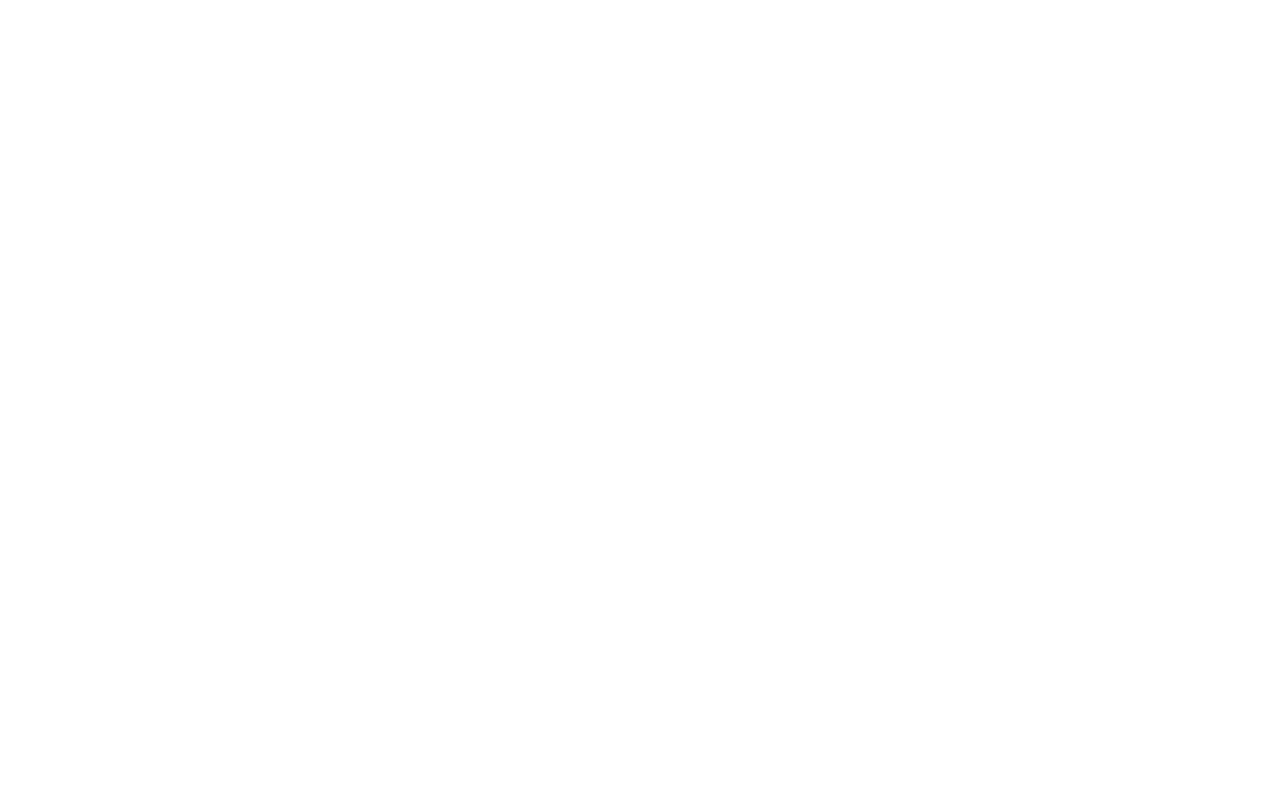
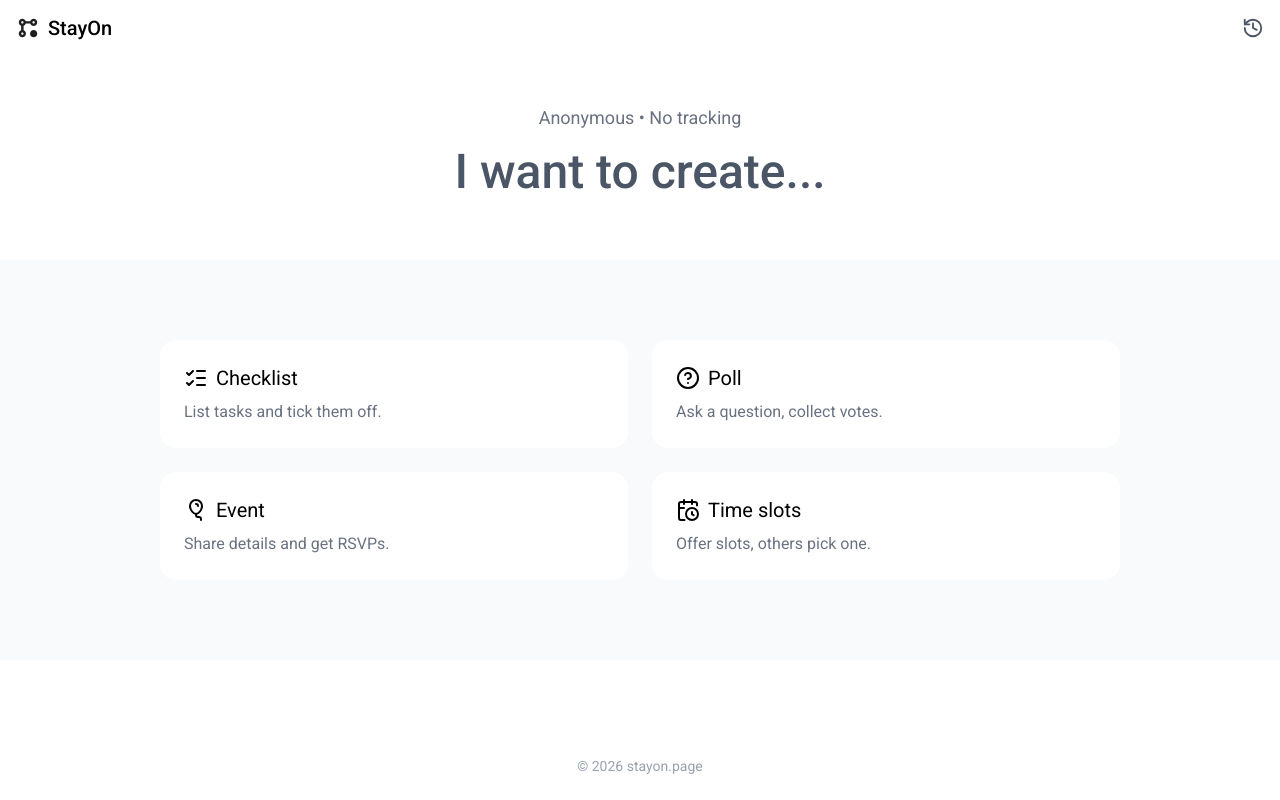
Before and after one commit to hanlogy/stayon.page, a Next.js app: page / in a window 1280 px wide. Built offline with nearby package versions, Linux system fonts and the light colour scheme.

Commit message:
Try to create landing page etc

```diff
--- /dev/null
+++ b/app/(home)/components/CreateCards.tsx
@@ -0,0 +1,61 @@
+import clsx from 'clsx';
+import {
+  BalloonIcon,
+  CalendarClockIcon,
+  CircleQuestionMarkIcon,
+  ListChecksIcon,
+} from 'lucide-react';
+import Link from 'next/link';
+
+const options = [
+  {
+    name: 'Checklist',
+    icon: <ListChecksIcon />,
+    description: 'List tasks and tick them off.',
+    path: 'checklist',
+  },
+  {
+    name: 'Poll',
+    icon: <CircleQuestionMarkIcon />,
+    description: 'Ask a question, collect votes.',
+    path: 'poll',
+  },
+  {
+    name: 'Event',
+    icon: <BalloonIcon />,
+    description: 'Share details and get RSVPs.',
+    path: 'event',
+  },
+  {
+    name: 'Time slots',
+    icon: <CalendarClockIcon />,
+    description: 'Offer slots, others pick one.',
+    path: 'time-slots',
+  },
+] as const;
+
+export function CreateCards() {
+  return (
+    <>
+      {options.map(({ name, description, path, icon }) => {
+        return (
+          <Link
+            href={`/editor/${path}`}
+            key={path}
+            className={clsx(
+              'block rounded-2xl bg-white p-4 transition lg:p-6',
+              'hover:shadow-lg hover:shadow-gray-100',
+              'active:shadow-lg active:shadow-gray-100'
+            )}
+          >
+            <div className="mb-2 flex items-center space-x-2">
+              {icon}
+              <h3 className="text-xl">{name}</h3>
+            </div>
+            <p className="text-gray-500">{description}</p>
+          </Link>
+        );
+      })}
+    </>
+  );
+}
--- /dev/null
+++ b/app/(home)/components/header.tsx
@@ -0,0 +1,21 @@
+import { HistoryIcon } from 'lucide-react';
+import Image from 'next/image';
+import Link from 'next/link';
+import logo from '@/public/logo.svg';
+
+export function Header() {
+  return (
+    <>
+      <header className="fixed top-0 right-0 left-0 flex h-14 items-center justify-between bg-white px-4">
+        <div className="flex items-center">
+          <Image className="mr-2 h-6 w-6" src={logo} alt="logo" />
+          <div className="text-xl font-medium">StayOn</div>
+        </div>
+        <Link href="/history">
+          <HistoryIcon className="text-gray-600" size={22} />
+        </Link>
+      </header>
+      <div className="h-14"></div>
+    </>
+  );
+}
--- /dev/null
+++ b/app/(home)/page.tsx
@@ -0,0 +1,33 @@
+import clsx from 'clsx';
+import { CreateCards } from './components/CreateCards';
+import { Header } from './components/header';
+
+export default function HomePage() {
+  return (
+    <>
+      <Header />
+      <main className="">
+        <div className="mt-8 mb-10 text-center md:mt-10 md:mb-12 lg:mt-12 lg:mb-16">
+          <div className="mb-2 text-gray-500 lg:mb-4 lg:text-lg">
+            Anonymous • No tracking
+          </div>
+          <h2 className="text-3xl font-medium text-gray-600 md:text-4xl lg:text-5xl">
+            I want to create...
+          </h2>
+        </div>
+        <div className="bg-gray-50">
+          <div
+            className={clsx(
+              'mx-auto grid max-w-5xl grid-cols-1 gap-4 px-4 py-8',
+              'sm:grid-cols-2 sm:px-8 sm:py-10',
+              'md:py-14',
+              'lg:gap-6 lg:py-20'
+            )}
+          >
+            <CreateCards />
+          </div>
+        </div>
+      </main>
+    </>
+  );
+}
--- /dev/null
+++ b/app/editor/checklist/page.tsx
@@ -0,0 +1 @@
+export default function ChecklistEditorPage() {}
--- /dev/null
+++ b/app/editor/layout.tsx
@@ -0,0 +1,13 @@
+import { XIcon } from 'lucide-react';
+import Link from 'next/link';
+
+export default function EditorLayout({ children }: LayoutProps<'/editor'>) {
+  return (
+    <>
+      <Link href="/" replace className="fixed top-2 right-2 p-2">
+        <XIcon />
+      </Link>
+      <div className="mx-auto max-w-2xl">{children}</div>
+    </>
+  );
+}
--- a/app/layout.tsx
+++ b/app/layout.tsx
@@ -19,8 +19,22 @@ export const metadata: Metadata = {
 export default function RootLayout({ children }: LayoutProps<'/'>) {
   return (
     <html lang="en">
-      <body className={clsx(robotoSans.variable, 'font-sans', 'antialiased')}>
-        {children}
+      <body
+        className={clsx(
+          robotoSans.variable,
+          'font-sans',
+          'antialiased',
+          'min-h-dvh',
+          'flex',
+          'flex-col'
+        )}
+      >
+        <div className="flex-1">{children}</div>
+        <footer>
+          <div className="my-6 text-center text-sm text-gray-400">
+            © 2026 stayon.page
+          </div>
+        </footer>
       </body>
     </html>
   );
--- a/app/page.tsx
+++ /dev/null
@@ -1 +0,0 @@
-export default function HomePage() {}
```
